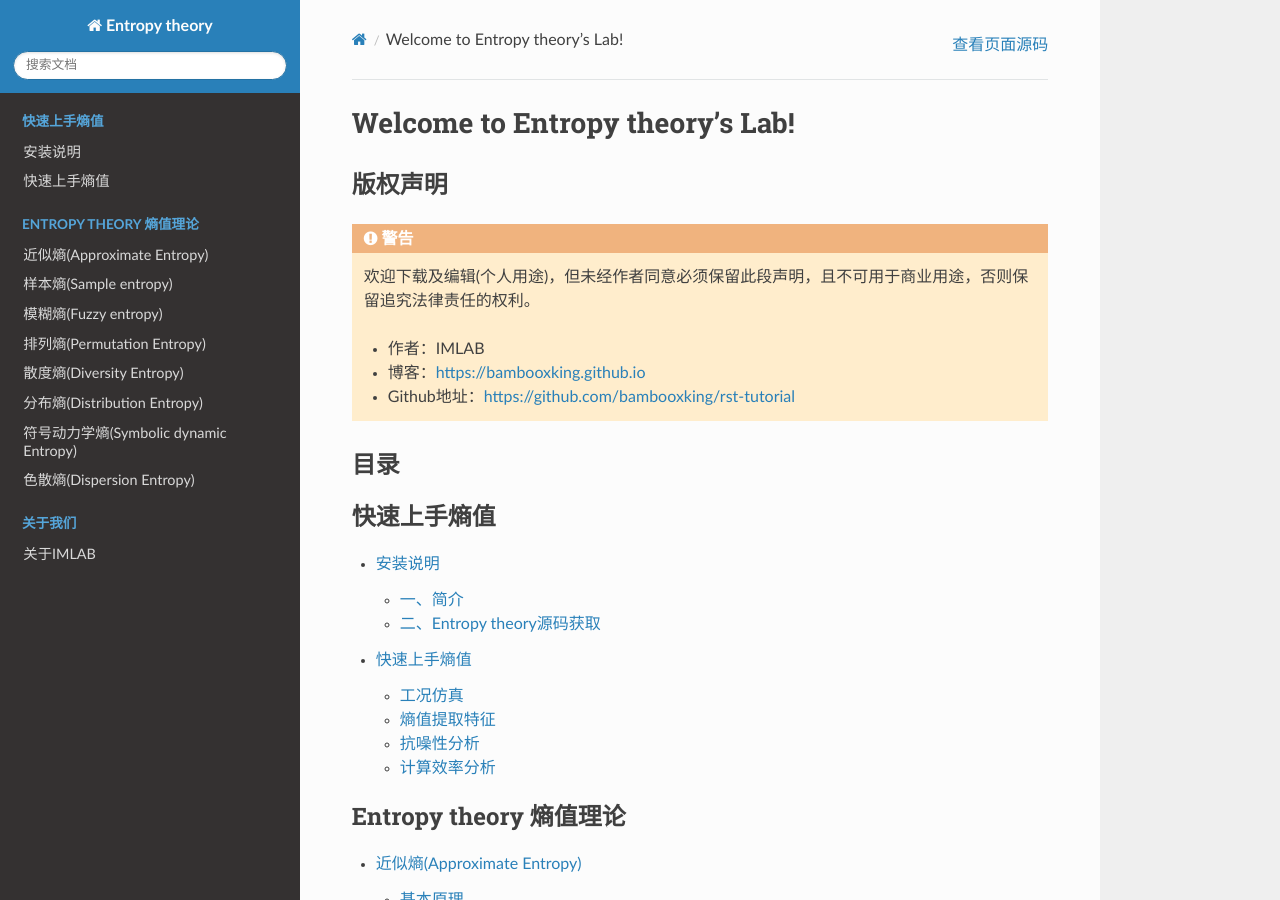
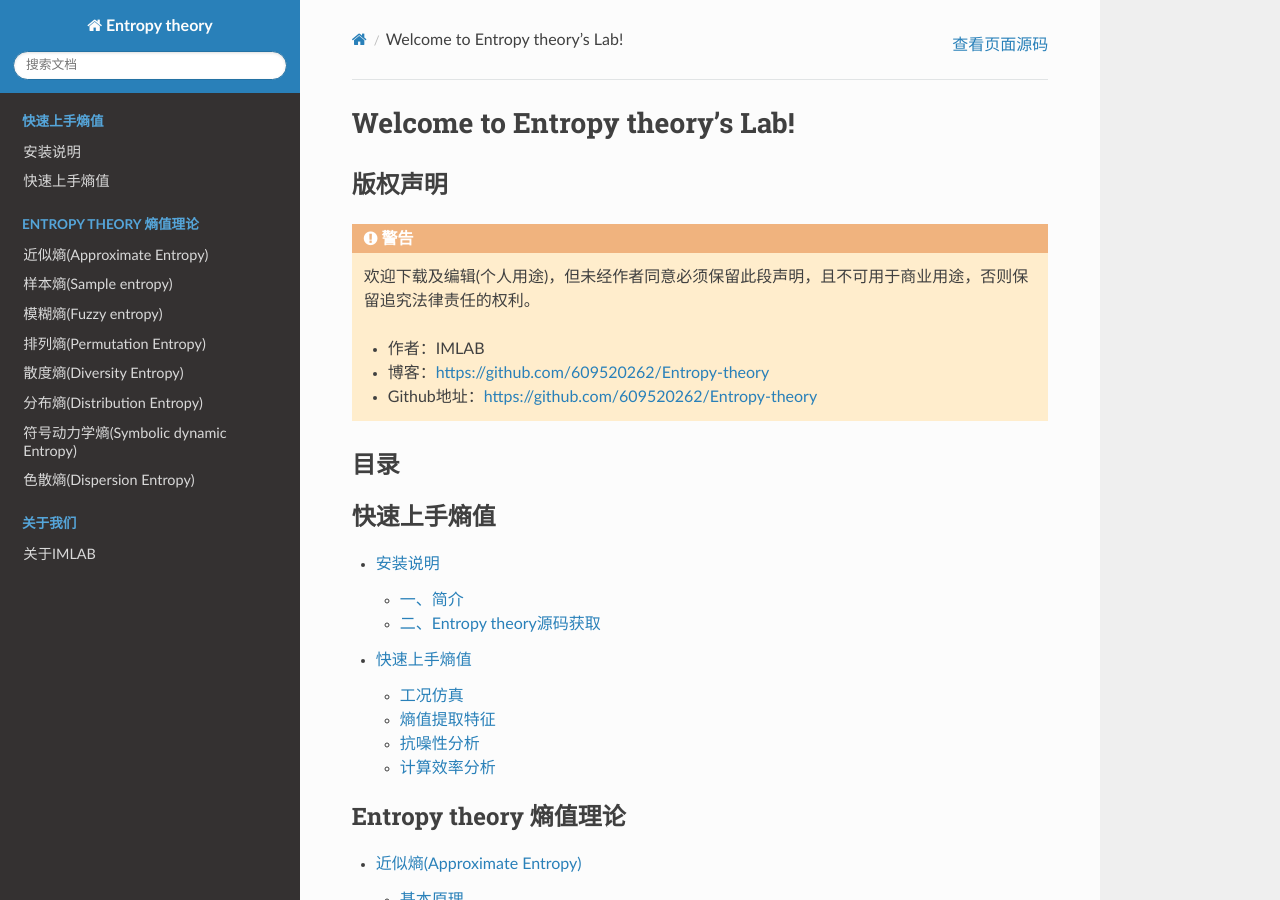
Before and after one commit to 609520262/Deploy-static-content-to-Pages, a Sphinx documentation site: the page built from docs/index.rst, in a window 1280 px wide and 900 px high. Built offline with Sphinx 7.4.7 and the Read the Docs theme 2.0.0, drawn with Linux system fonts in a browser that asks for light colours; part of the change alters nothing that is shown.

Commit message:
add repository

```diff
--- a/docs/index.rst
+++ b/docs/index.rst
@@ -11,8 +11,8 @@ Welcome to Entropy theory's Lab!
     欢迎下载及编辑(个人用途)，但未经作者同意必须保留此段声明，且不可用于商业用途，否则保留追究法律责任的权利。
 
     - 作者：IMLAB
-    - 博客：https://bambooxking.github.io
-    - Github地址：https://github.com/bambooxking/rst-tutorial
+    - 博客：https://github.com/609520262/Entropy-theory
+    - Github地址：https://github.com/609520262/Entropy-theory
 
 
 目录
```
